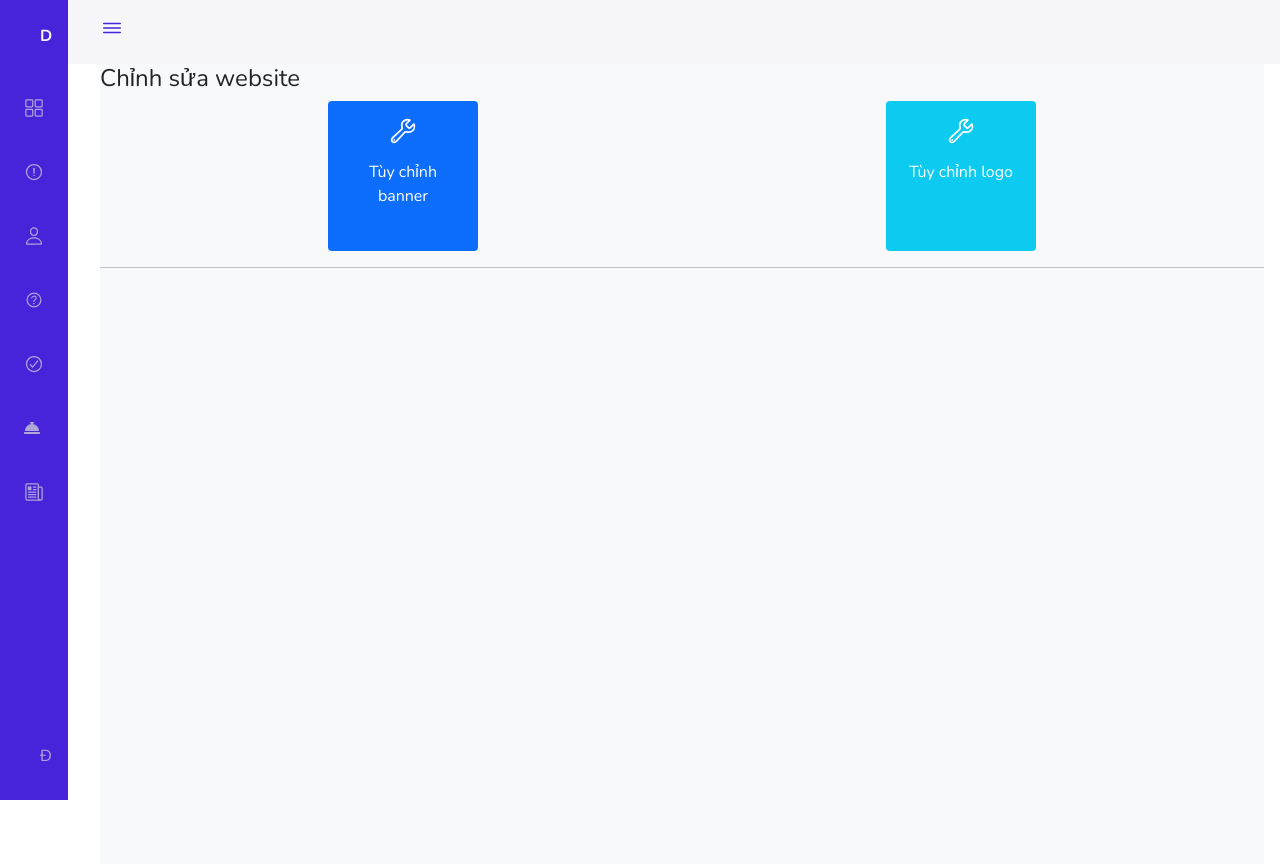
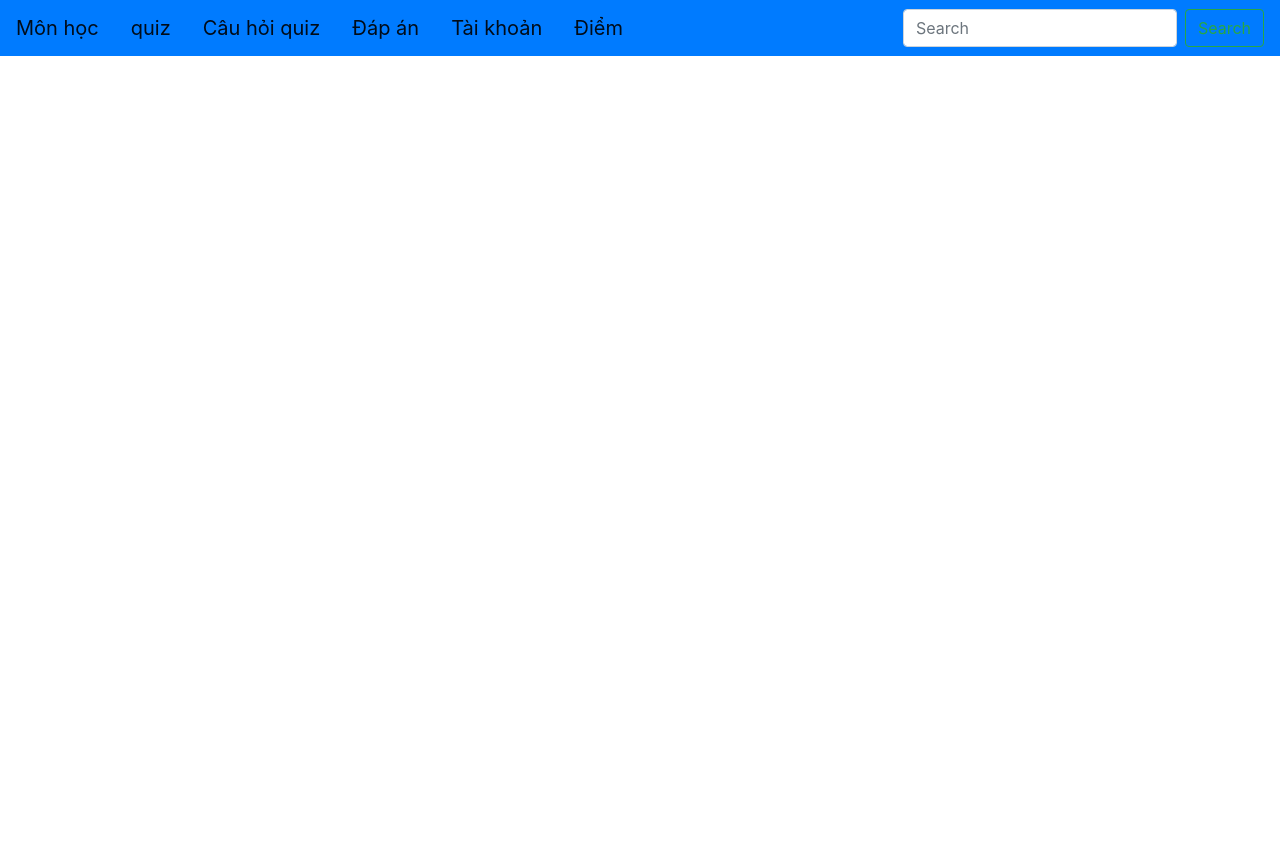
Before and after one commit to hieunm02/assignment_php2, a PHP site: page /php2/dashboard in a window 1280 px wide. After the commit the page ends 56 px from the top, so only its background shows below. Run offline with PHP 8.4, Linux system fonts and the light colour scheme; data that the repository does not hold is empty; some libraries are stand-ins or nearby versions.

Commit message:
update dashboard

```diff
--- a/app/controllers/DashboardController.php
+++ b/app/controllers/DashboardController.php
@@ -3,7 +3,7 @@
 
     class DashboardController{
         public function index(){
-            include_once './app/views/dashboard/index.php';
+            include_once './app/views/nav/nav-admin.php';
         }
     }
 
--- a/app/views/answer/index.php
+++ b/app/views/answer/index.php
@@ -12,6 +12,9 @@
 </head>
 
 <body>
+
+<?php require_once './app/views/nav/nav-admin.php' ?>
+
     <table class="table table-striped">
         <thead>
             <tr>
--- a/app/views/dashboard/index.php
+++ b/app/views/dashboard/index.php
@@ -86,21 +86,6 @@
         <h4>Chỉnh sửa website</h4>
         <div class="container">
             <div class="d-flex flex-wrap text-center justify-content-around">
-                <div style="width: 150px; height: 150px;" class="p-3 rounded bg-primary">
-                    <ion-icon name="build-outline" class="text-white h3"></ion-icon>
-                    <br>
-                    <a href="<?= $ADMIN_URL ?>/Banner/index.php" class="font-weight-bold text-center text-white">Tùy chỉnh banner</a>
-                </div>
-                <!--        <div style="width: 150px; height: 150px;" class="p-3 rounded bg-success">
-                    <ion-icon name="build-outline" class="text-white h3"></ion-icon>
-                    <br>
-                    <a href="<?= $ADMIN_URL ?>/Footer/index.php" class="font-weight-bold text-center text-white">Tùy chỉnh footer</a>
-                </div> -->
-                <div style="width: 150px; height: 150px;" class="p-3 rounded bg-info">
-                    <ion-icon name="build-outline" class="text-white h3"></ion-icon>
-                    <br>
-                    <a href="<?= $ADMIN_URL ?>/Logo/index.php" class="font-weight-bold text-center text-white">Tùy chỉnh logo</a>
-                </div>
 
             </div>
         </div>
--- a/app/views/dashboard/layout.php
+++ b/app/views/dashboard/layout.php
@@ -43,7 +43,7 @@
 
         <div class="card">
             <?php
-            require_once $VIEW_NAME
+            require_once './index.php';
             ?>
 
         </div>
--- a/app/views/mon-hoc/index.php
+++ b/app/views/mon-hoc/index.php
@@ -10,8 +10,7 @@
 
 </head>
 <body>
-
-
+    <?php require_once './app/views/nav/nav-admin.php' ?>
 <table class="table table-striped">
     <thead>
         <th>Mã môn</th>
--- /dev/null
+++ b/app/views/nav/nav-admin.php
@@ -0,0 +1,44 @@
+<!DOCTYPE html>
+<html lang="en">
+<head>
+    <meta charset="UTF-8">
+    <meta http-equiv="X-UA-Compatible" content="IE=edge">
+    <meta name="viewport" content="width=device-width, initial-scale=1.0">
+    <title>Document</title>
+    <link rel="stylesheet" href="app/css/bootstrap.min.css">
+
+
+
+</head>
+<body>
+    <nav class="navbar navbar-expand-lg navbar-light" style="background-color: #007BFF;color:white">
+
+  <div class="collapse navbar-collapse" id="navbarSupportedContent">
+    <ul class="navbar-nav mr-auto">
+      <li class="nav-item active mr-3">
+      <a class="navbar-brand" href="<?= BASE_URL ?>mon-hoc">Môn học</a>
+      </li>
+      <li class="nav-item active mr-3">
+      <a class="navbar-brand" href="<?= BASE_URL ?>quiz">quiz</a>
+      </li>
+      <li class="nav-item active mr-3">
+      <a class="navbar-brand" href="<?= BASE_URL ?>question">Câu hỏi quiz</a>
+      </li>
+      <li class="nav-item active mr-3">
+      <a class="navbar-brand" href="<?= BASE_URL ?>answer">Đáp án</a>
+      </li>
+      <li class="nav-item active mr-3">
+      <a class="navbar-brand" href="<?= BASE_URL ?>user">Tài khoản</a>
+      </li>
+      <li class="nav-item active mr-3">
+      <a class="navbar-brand" href="<?= BASE_URL ?>studentquiz">Điểm</a>
+      </li>
+    </ul>
+    <form class="form-inline my-2 my-lg-0">
+      <input class="form-control mr-sm-2" type="search" placeholder="Search" aria-label="Search">
+      <button class="btn btn-outline-success my-2 my-sm-0" type="submit">Search</button>
+    </form>
+  </div>
+</nav>
+</body>
+</html>
--- a/app/views/question/index.php
+++ b/app/views/question/index.php
@@ -10,6 +10,8 @@
 
 </head>
 <body>
+<?php require_once './app/views/nav/nav-admin.php' ?>
+
     <table class="table table-striped">
         <thead>
             <th>Mã question</th>
--- a/app/views/quiz/index.php
+++ b/app/views/quiz/index.php
@@ -10,6 +10,7 @@
 
 </head>
 <body>
+<?php require_once './app/views/nav/nav-admin.php' ?>
 
 <table class="table table-striped">
     <thead>
--- a/app/views/student_quiz/index.php
+++ b/app/views/student_quiz/index.php
@@ -8,6 +8,8 @@
     <link rel="stylesheet" href="app/css/bootstrap.min.css">
 </head>
 <body>
+<?php require_once './app/views/nav/nav-admin.php' ?>
+
     <table class="table table-striped">
         <thead>
             <tr>
--- a/app/views/user/index.php
+++ b/app/views/user/index.php
@@ -12,6 +12,8 @@
 </head>
 
 <body>
+<?php require_once './app/views/nav/nav-admin.php' ?>
+
     <table class="table table-striped">
         <thead>
             <tr>
```
